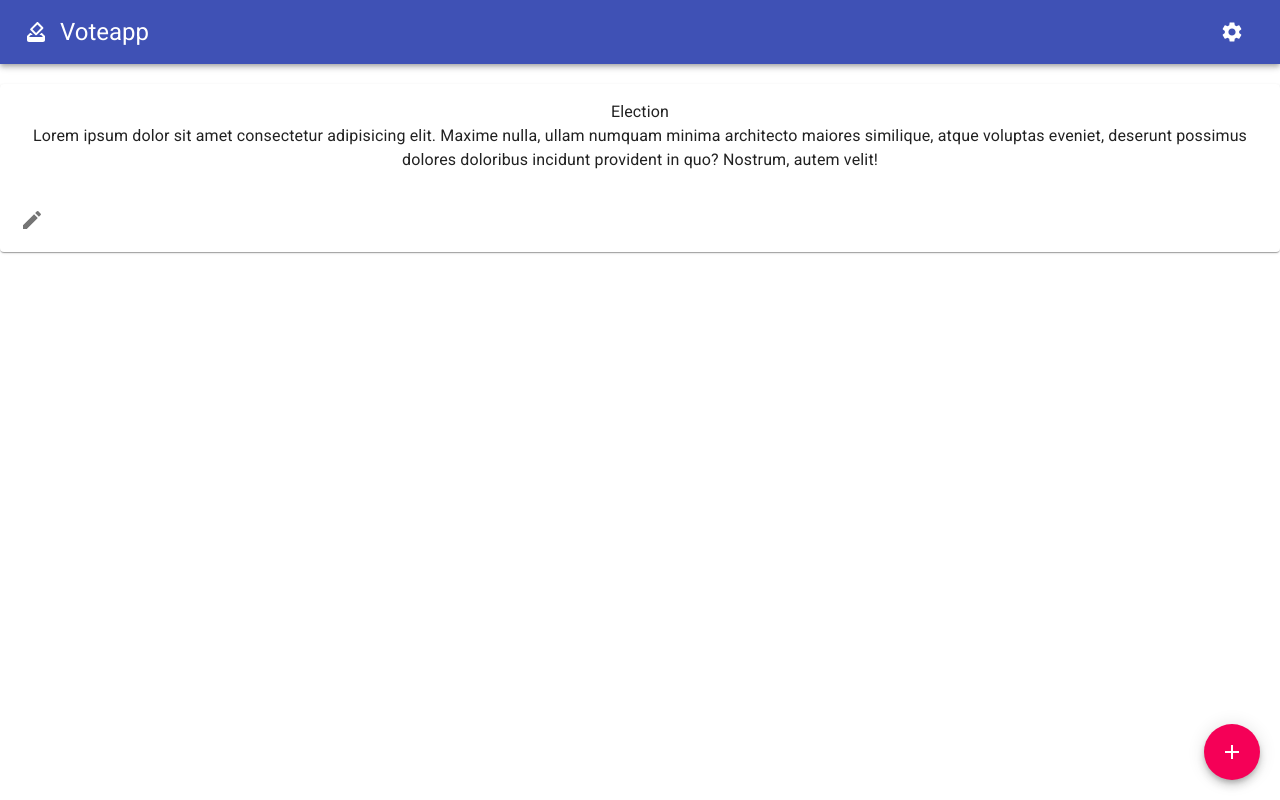
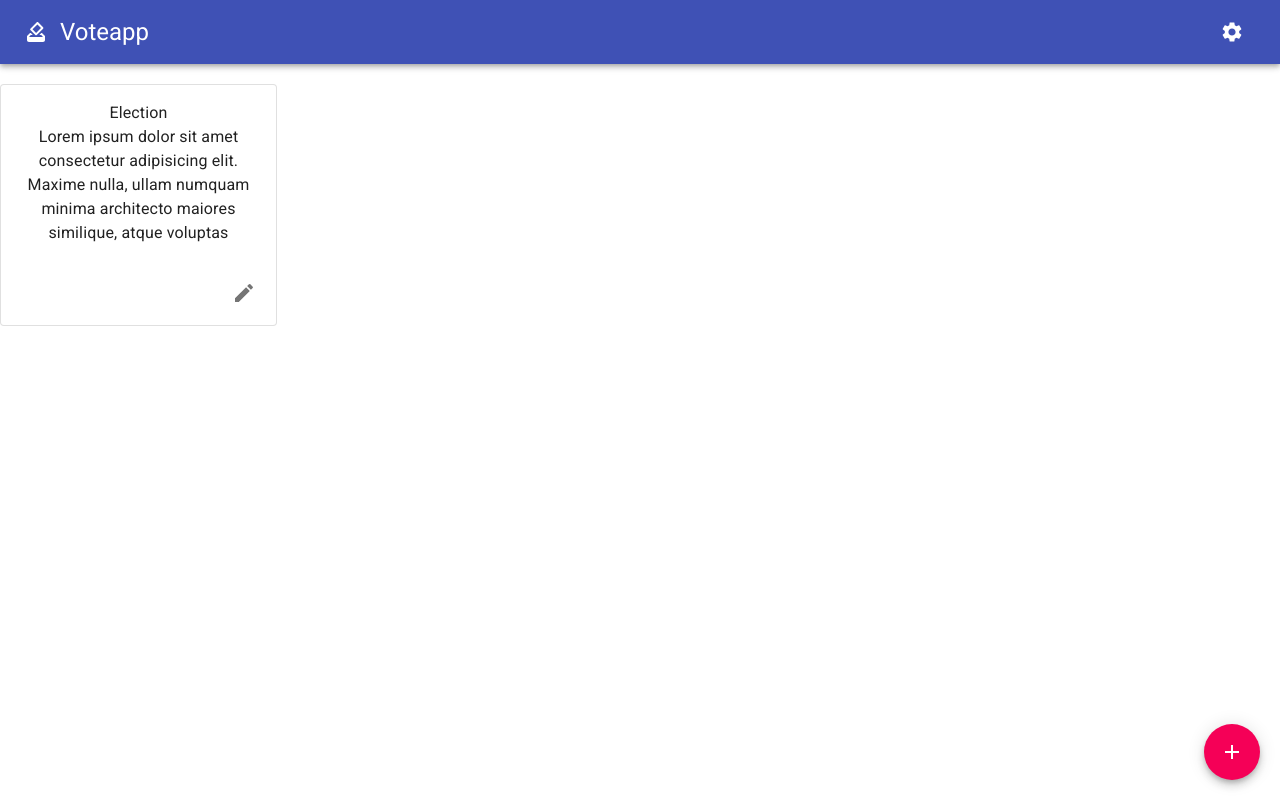
Before and after one commit to sarrietav-dev/votapp, a React (Create React App) app: page / in a window 1280 px wide. Built offline with nearby package versions, Linux system fonts and the light colour scheme.

Commit message:
Styled Election Card

```diff
--- a/src/components/dashboard/ElectionCard.jsx
+++ b/src/components/dashboard/ElectionCard.jsx
@@ -5,29 +5,42 @@ import {
   CardActions,
   CardContent,
   IconButton,
+  makeStyles,
   Typography,
 } from '@material-ui/core';
 import EditIcon from '@material-ui/icons/Edit';
 
-const ElectionCard = () => (
-  <Card>
+const useStyles = makeStyles({
+  card: {
+    width: 275,
+  },
+  editButton: {
+    marginLeft: 'auto',
+  },
+});
+
+const ElectionCard = () => {
+  const classes = useStyles();
+
+  return (
+    <Card className={classes.card} variant="outlined">
       <CardActionArea>
         <CardContent>
           <Typography>Election</Typography>
           <Typography>
-          Lorem ipsum dolor sit amet consectetur adipisicing elit. Maxime nulla,
-          ullam numquam minima architecto maiores similique, atque voluptas
-          eveniet, deserunt possimus dolores doloribus incidunt provident in
-          quo? Nostrum, autem velit!
+            Lorem ipsum dolor sit amet consectetur adipisicing elit. Maxime
+            nulla, ullam numquam minima architecto maiores similique, atque
+            voluptas
           </Typography>
         </CardContent>
       </CardActionArea>
       <CardActions>
-      <IconButton>
+        <IconButton className={classes.editButton}>
           <EditIcon />
         </IconButton>
       </CardActions>
     </Card>
   );
+};
 
 export default ElectionCard;
```
Also changed, not shown: 1 other file (tests, documents, lock files or other folders). Lines whose indentation alone changed are shown as unchanged.
